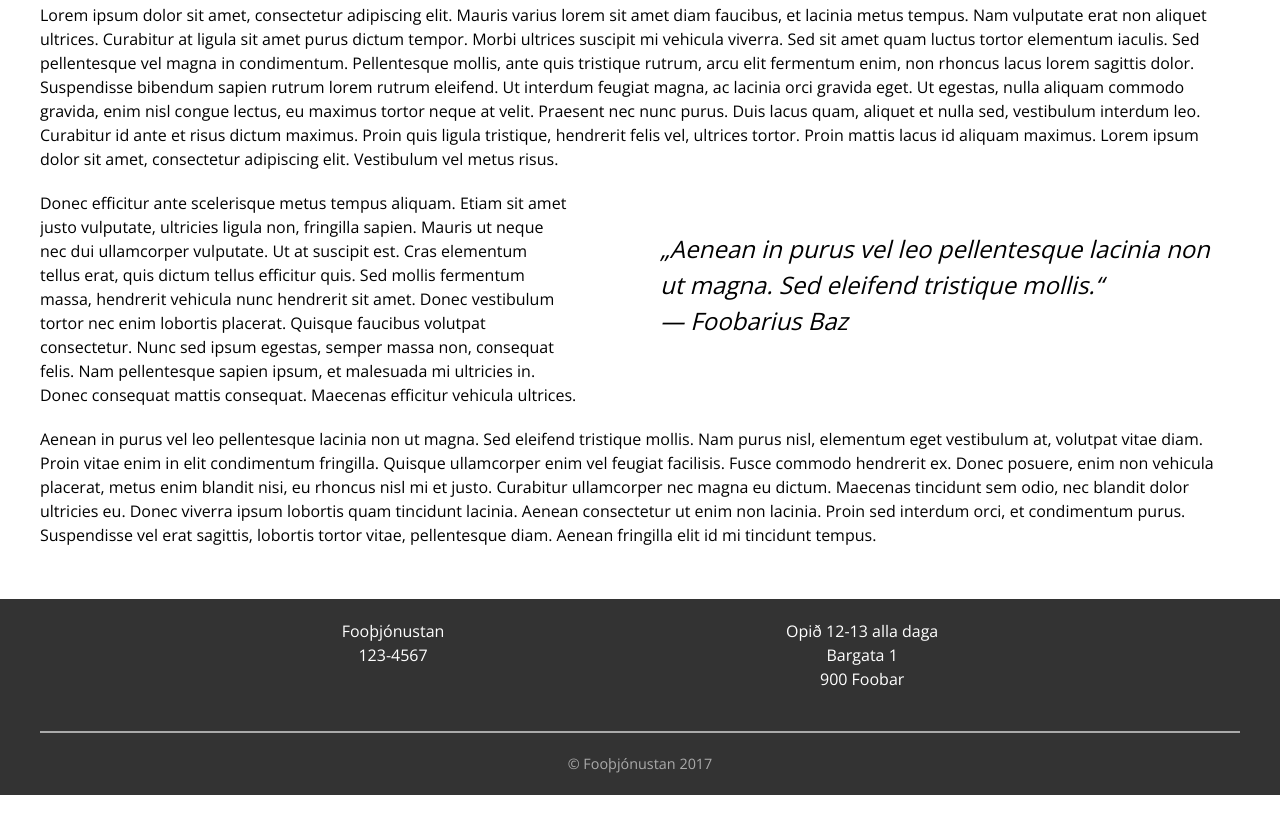
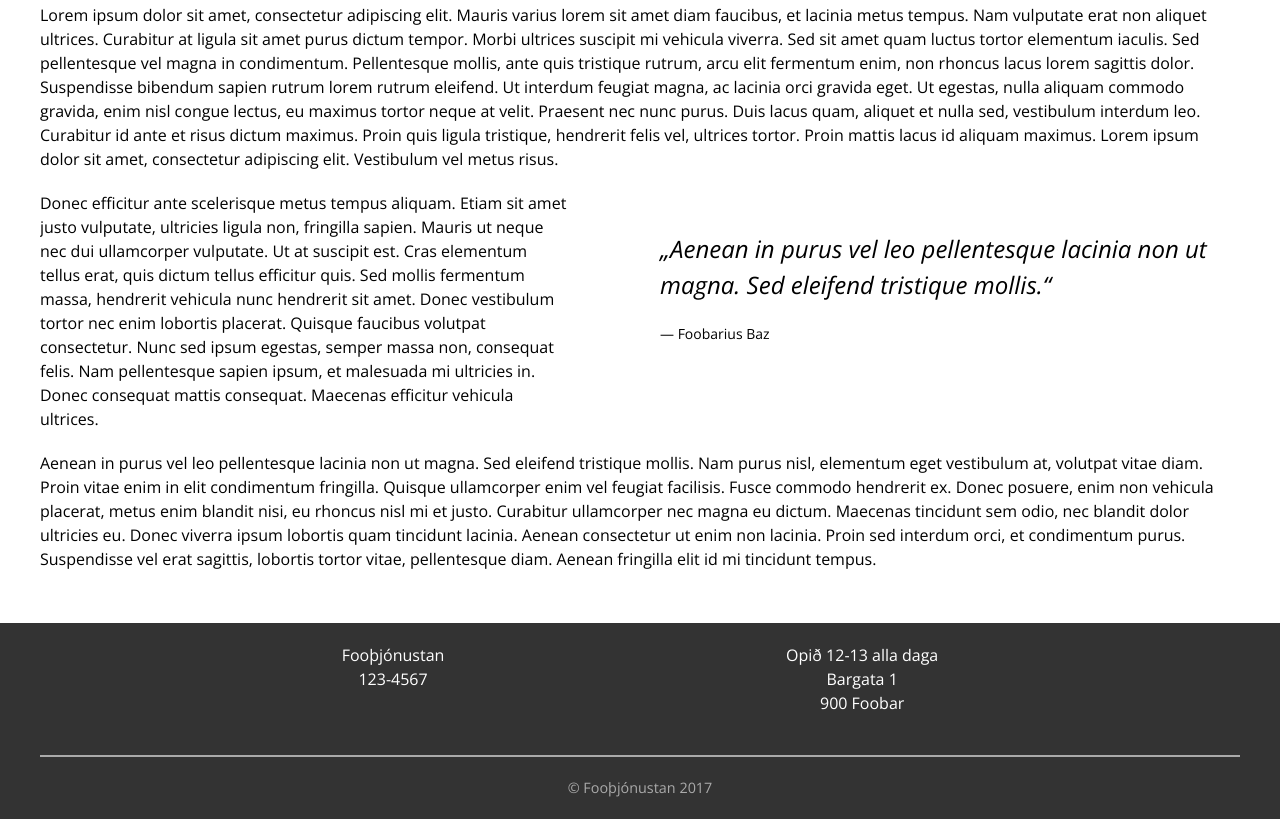
Before and after one commit to freyrdanielsson/stort-verkefni1, a website: page about.html in a window 1280 px wide. Shown: the part 777-1596 px from the top of the page. Before the commit the page ends 1572 px from the top, so only its background shows below. Drawn offline with nearby package versions, Linux system fonts and the light colour scheme.

Commit message:
laga font og klara about

```diff
--- a/about.html
+++ b/about.html
@@ -5,7 +5,7 @@
   <meta charset="utf-8">
   <meta name="viewport" content="width=device-width, initial-scale=1">
   <title>Um</title>
-  <link href="https://fonts.googleapis.com/css?family=Open+Sans|Roboto+Slab:300,700" rel="stylesheet">
+  <link href="https://fonts.googleapis.com/css?family=Open+Sans:400i,400|Roboto+Slab:400,700" rel="stylesheet">
   <link rel="stylesheet" href="styles.css">
 </head>
 
--- a/scss/text.scss
+++ b/scss/text.scss
@@ -14,4 +14,10 @@
       width: 100%;
     }
   }
+
+  &__footer {
+    margin-top: $gutter;
+    font-size: 14px;
+    font-style: normal;
+  }
 }
```
Also changed, not shown: index.html (+1 -1 lines), styles.css.
